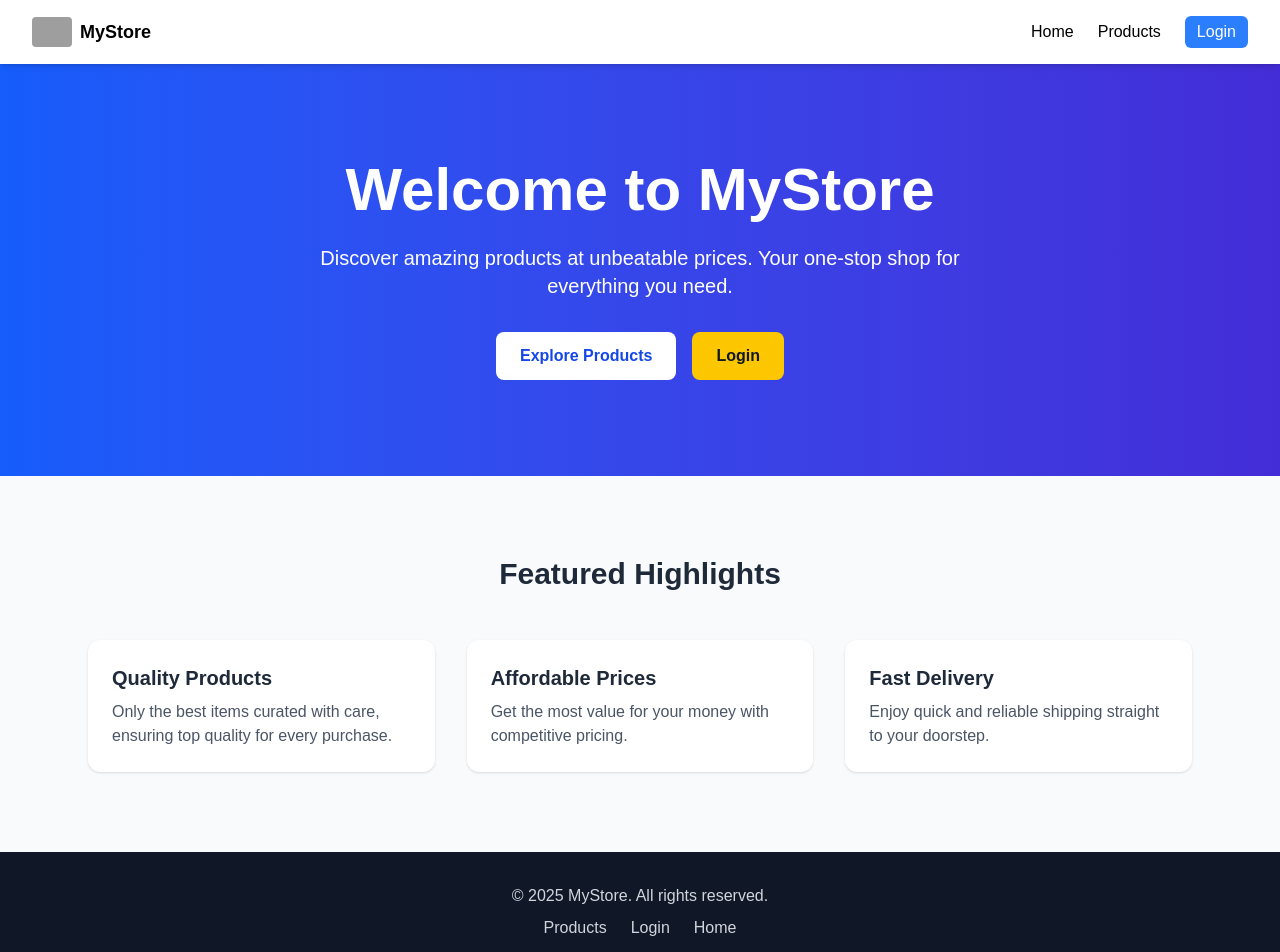
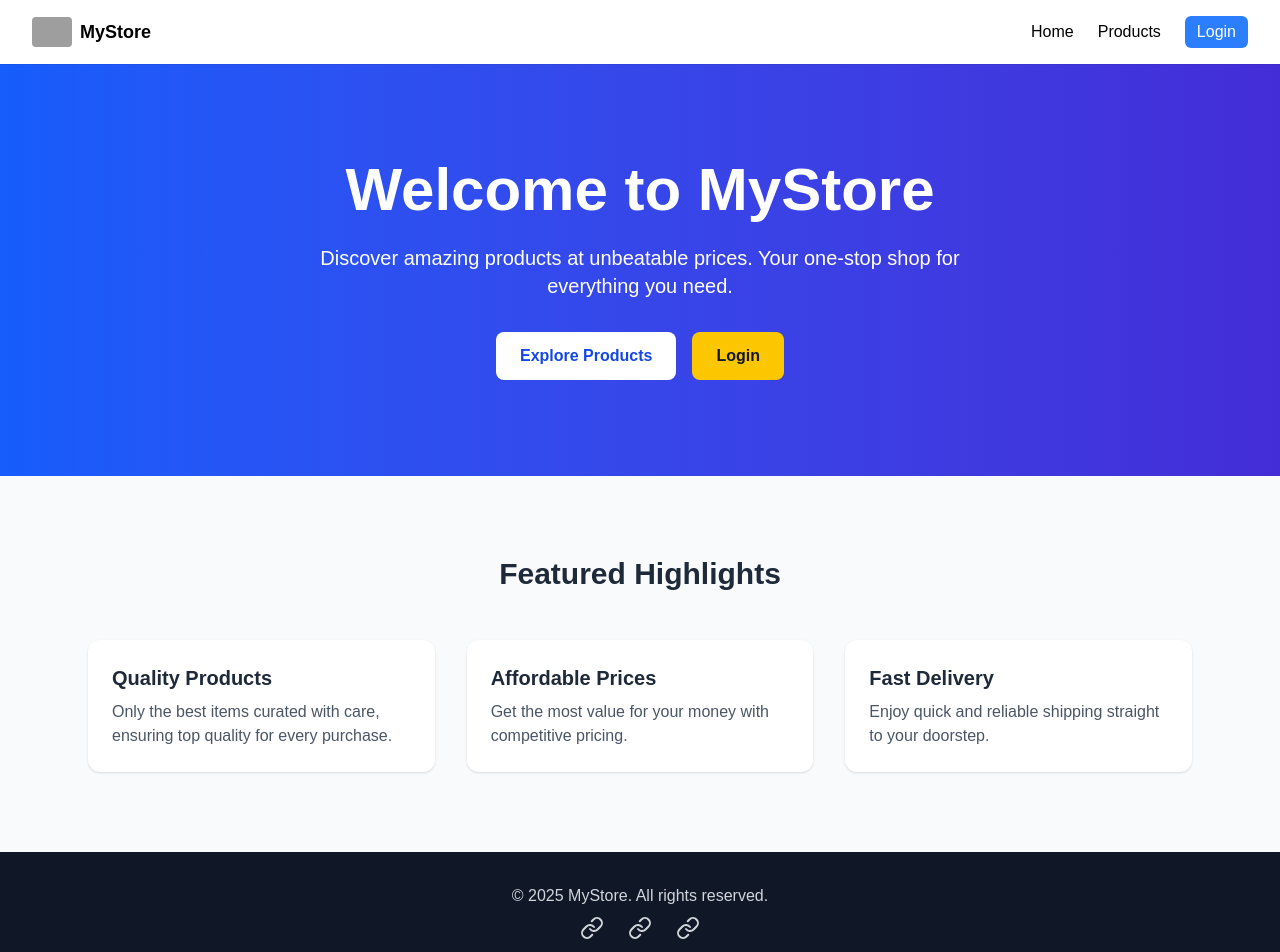
Before and after one commit to arafat22184/MyStore, a Next.js app: page / in a window 1280 px wide. Shown: the top 952 px of the page. Built offline with nearby package versions, Linux system fonts and the light colour scheme; no server answers; grey boxes are pictures that could not be loaded.

Commit message:
added login page

```diff
--- a/src/app/page.js
+++ b/src/app/page.js
@@ -1,11 +1,31 @@
 import LandingPage from "@/components/LandingPage";
 import NavBar from "@/components/Navbar";
+import { Link } from "lucide-react";
 
 export default function Home() {
   return (
-    <div>
+    <div className="bg-white min-h-full">
       <NavBar></NavBar>
-      <LandingPage></LandingPage>
+      <div className="bg-white">
+        <LandingPage></LandingPage>
+      </div>
+      {/* Footer */}
+      <footer className="bg-gray-900 text-gray-300 py-8 px-6 text-center">
+        <p className="mb-2">
+          © {new Date().getFullYear()} MyStore. All rights reserved.
+        </p>
+        <div className="flex justify-center gap-6">
+          <Link href="/products" className="hover:text-white">
+            Products
+          </Link>
+          <Link href="/login" className="hover:text-white">
+            Login
+          </Link>
+          <Link href="/" className="hover:text-white">
+            Home
+          </Link>
+        </div>
+      </footer>
     </div>
   );
 }
--- a/src/components/LandingPage.jsx
+++ b/src/components/LandingPage.jsx
@@ -57,24 +57,6 @@ export default function LandingPage() {
           </div>
         </div>
       </section>
-
-      {/* Footer */}
-      <footer className="bg-gray-900 text-gray-300 py-8 px-6 text-center">
-        <p className="mb-2">
-          © {new Date().getFullYear()} MyStore. All rights reserved.
-        </p>
-        <div className="flex justify-center gap-6">
-          <Link href="/products" className="hover:text-white">
-            Products
-          </Link>
-          <Link href="/login" className="hover:text-white">
-            Login
-          </Link>
-          <Link href="/" className="hover:text-white">
-            Home
-          </Link>
-        </div>
-      </footer>
     </main>
   );
 }
--- a/src/components/Navbar.jsx
+++ b/src/components/Navbar.jsx
@@ -11,7 +11,7 @@ export default function Navbar() {
   const [isOpen, setIsOpen] = useState(false);
 
   return (
-    <nav className="bg-white shadow-md text-black sticky top-0 z-50">
+    <nav className="bg-white/40 shadow-2xs text-black sticky top-0 z-50">
       <div className="max-w-7xl mx-auto px-4 sm:px-6 lg:px-8">
         <div className="flex justify-between h-16 items-center">
           {/* Logo */}
@@ -51,12 +51,12 @@ export default function Navbar() {
                 </button>
               </>
             ) : (
-              <button
-                onClick={() => signIn("google")} // you can also use credentials
+              <Link
+                href={"/login"}
                 className="bg-blue-500 text-white px-3 py-1 rounded-md hover:bg-blue-600"
               >
                 Login
-              </button>
+              </Link>
             )}
           </div>
 
```
